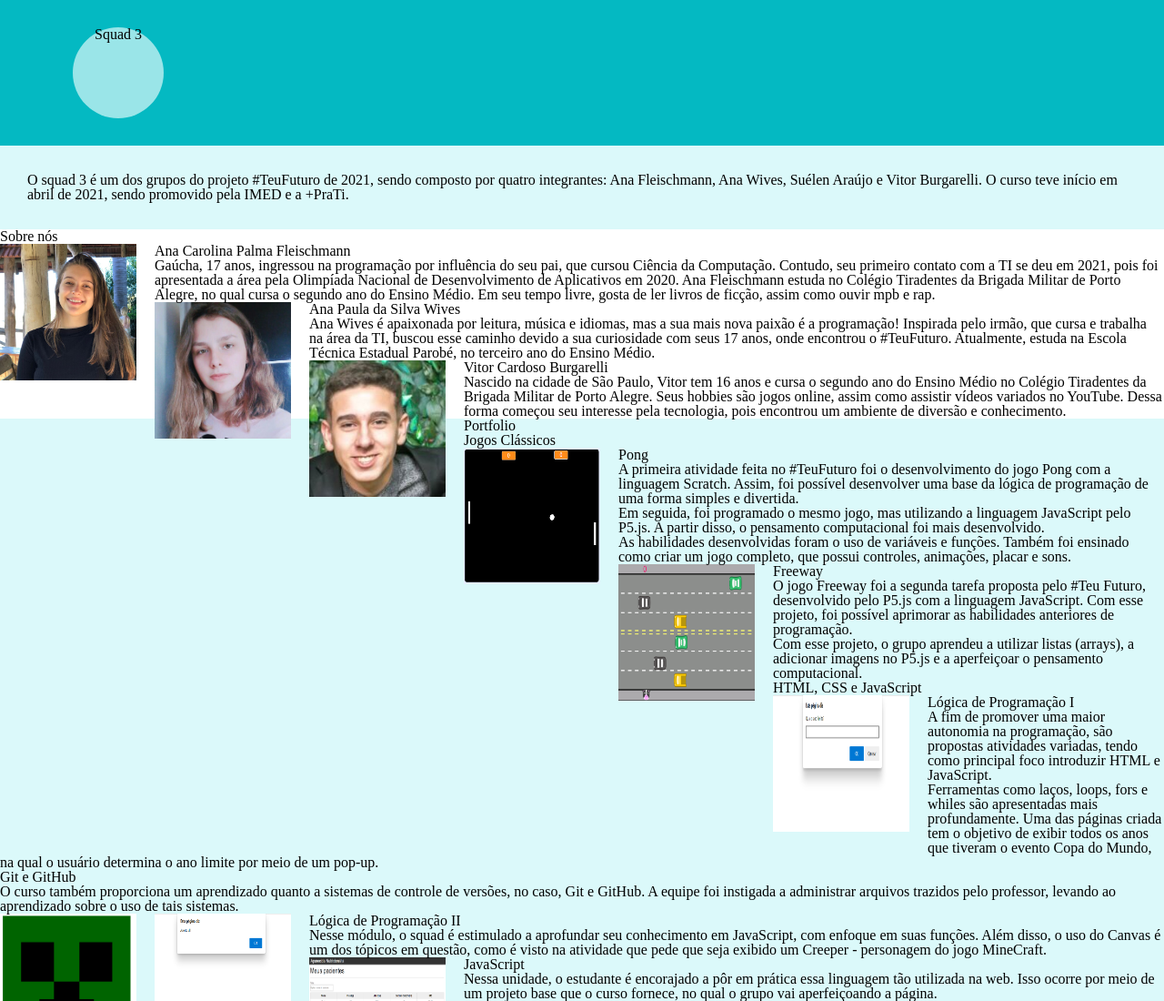
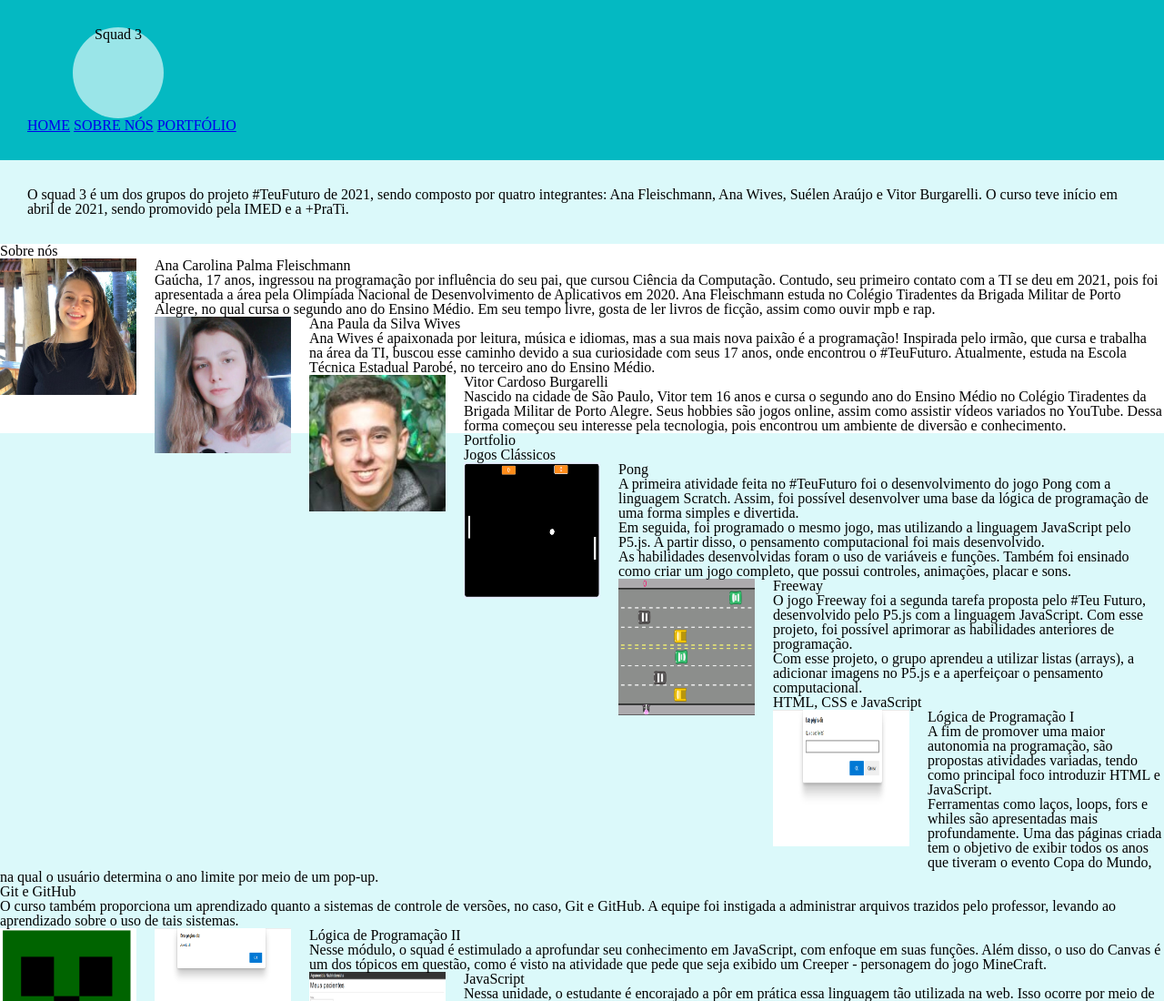
Before and after one commit to Vitor-Burgarelli/landing-page-squad, a plain HTML site: page index.html in a window 1280 px wide. Shown: the top 1100 px of the page at 91% size. Drawn offline with Linux system fonts and the light colour scheme.

Commit message:
CRIAÇÃO DOS MENUS
Criei os menus utilizando id's e hrefs

```diff
--- a/index.html
+++ b/index.html
@@ -9,15 +9,20 @@
   <body>
       <header>
           <h1 class="titulo-principal">Squad 3</h1>
+          <div id="menu">
+            <a href="#home">HOME</a>
+            <a href="#sobre-nos">SOBRE NÓS</a>
+            <a href="#portfolio">PORTFÓLIO</a>
+          </div>
       </header>
 
       <main>
-      <section class="home">
+      <section class="home" id="home">
         <p>O squad 3 é um dos grupos do projeto #TeuFuturo de 2021, sendo composto por quatro integrantes: Ana Fleischmann, Ana Wives, Suélen Araújo e Vitor Burgarelli. O curso teve início em abril de 2021, sendo promovido pela IMED e a +PraTi.</p>
 
       </section>
 
-      <section class="sobre-nos">
+      <section class="sobre-nos" id="sobre-nos">
         <h2>Sobre nós</h2>
 
         <img src="fleischmann.jpeg" alt="Imagem da integrante Ana Carolina Palma Fleischmann">
@@ -33,7 +38,7 @@
         <p>Nascido na cidade de São Paulo, Vitor tem 16 anos e cursa o segundo ano do Ensino Médio no Colégio Tiradentes da Brigada Militar de Porto Alegre. Seus hobbies são jogos online, assim como assistir vídeos variados no YouTube. Dessa forma começou seu interesse pela tecnologia, pois encontrou um ambiente de diversão e conhecimento.</p>
       </section>
 
-    <section class="portfolio">
+    <section class="portfolio" id="portfolio">
       <h2>Portfolio</h2>
 
       <h3>Jogos Clássicos</h3>
--- a/style.css
+++ b/style.css
@@ -1,3 +1,7 @@
+html{
+	scroll-behavior: smooth;
+}
+
 header {
 	background: #04B9C2;
 	padding: 30px ;
```
